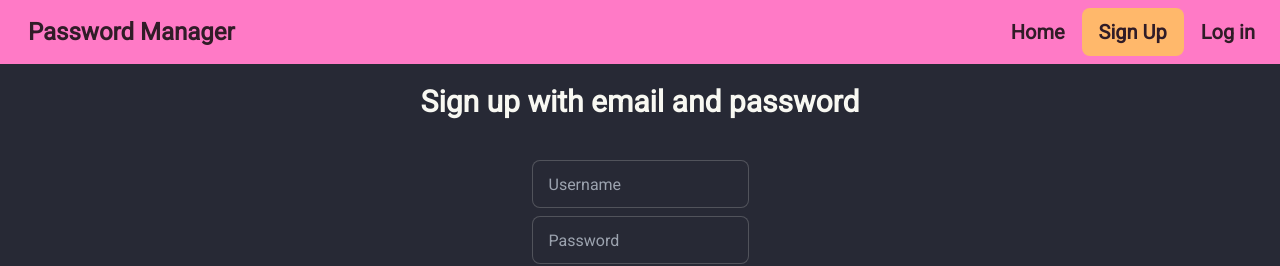
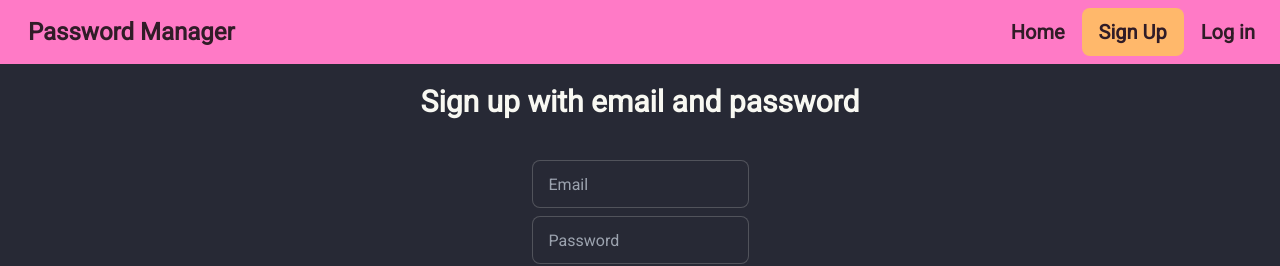
Before and after one commit to notbaro/password-manager-svelte, a SvelteKit app: page /signup in a window 1280 px wide. Shown: the top 266 px of the page. Built offline with nearby package versions, Linux system fonts and the light colour scheme; no server answers.

Commit message:
Update placeholder text for username input field

```diff
--- a/src/routes/signup/+page.svelte
+++ b/src/routes/signup/+page.svelte
@@ -59,7 +59,7 @@
     <input
       class="input input-bordered"
       type="text"
-      placeholder="Username"
+      placeholder="Email"
       bind:value={email}
     />
     <input
```
